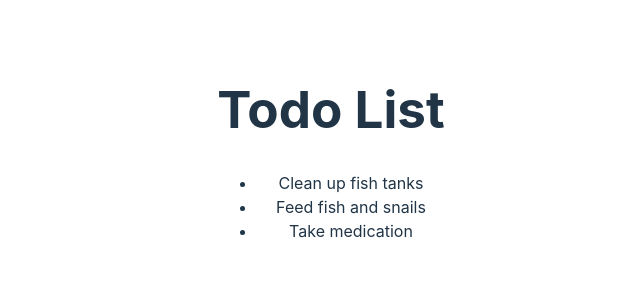
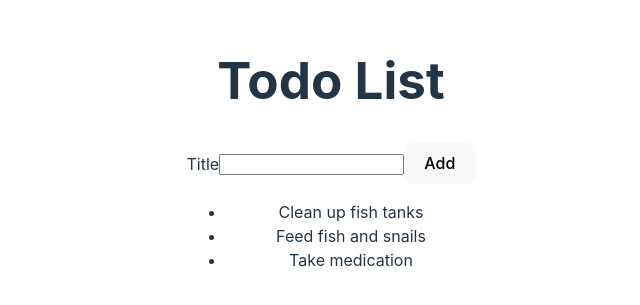
Before and after one commit to cricket-sama/react-todo, a React (Vite) app: page / in a window 1280 px wide. Shown: the part 247-552 px from the top of the page, without its empty margins (309-949 px from the left). Built offline with nearby package versions, Linux system fonts and the light colour scheme.

Commit message:
Todo List and Add Todo Form components completed

```diff
--- /dev/null
+++ b/src/AddTodoForm.jsx
@@ -0,0 +1,12 @@
+function AddTodoForm() {
+
+    return (
+        <form>
+            <label htmlFor="todoTitle">Title</label>
+            <input id="todoTitle"></input>
+            <button type="submit">Add</button>
+        </form>
+    )
+}
+
+export default AddTodoForm;
--- a/src/App.jsx
+++ b/src/App.jsx
@@ -1,31 +1,16 @@
-import { useState } from 'react'
-import reactLogo from './assets/react.svg'
-import viteLogo from '/vite.svg'
+// import { useState } from 'react'
 import './App.css'
-
-let todoList = [
-  {
-    id: 1,
-    title: "Clean up fish tanks"
-  },
-  {
-    id: 2,
-    title: "Feed fish and snails"
-  },
-  {
-    id: 3,
-    title: "Take medication"
-  }
-];
+import './TodoList.jsx'
+import TodoList from './TodoList.jsx'
+import AddTodoForm from './AddTodoForm.jsx'
 
 function App() {
 
   return (
     <>
       <h1>Todo List</h1>
-        <ul>
-          {todoList.map((item) => <li key={item.id}>{item.title}</li>)}
-        </ul>
+      <AddTodoForm />
+      <TodoList />
     </>
   )
 }
--- /dev/null
+++ b/src/TodoList.jsx
@@ -0,0 +1,26 @@
+let todoList = [
+  {
+    id: 1,
+    title: "Clean up fish tanks"
+  },
+  {
+    id: 2,
+    title: "Feed fish and snails"
+  },
+  {
+    id: 3,
+    title: "Take medication"
+  }
+];
+
+function TodoList() {
+
+    return (
+       <ul>
+          {todoList.map((item) => <li key={item.id}>{item.title}</li>)}
+        </ul>
+    )
+
+}
+
+export default TodoList;
```
